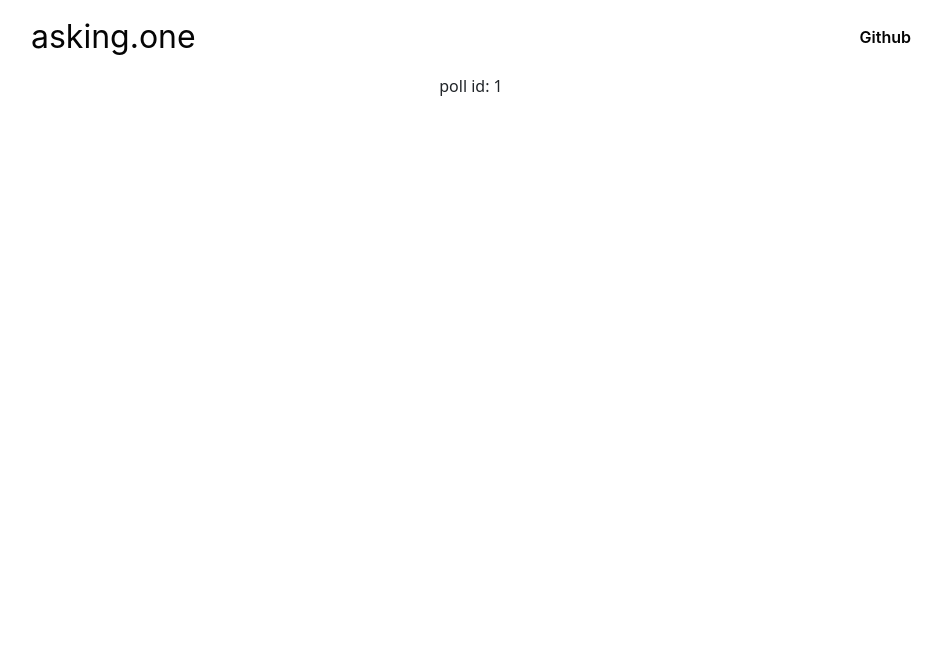
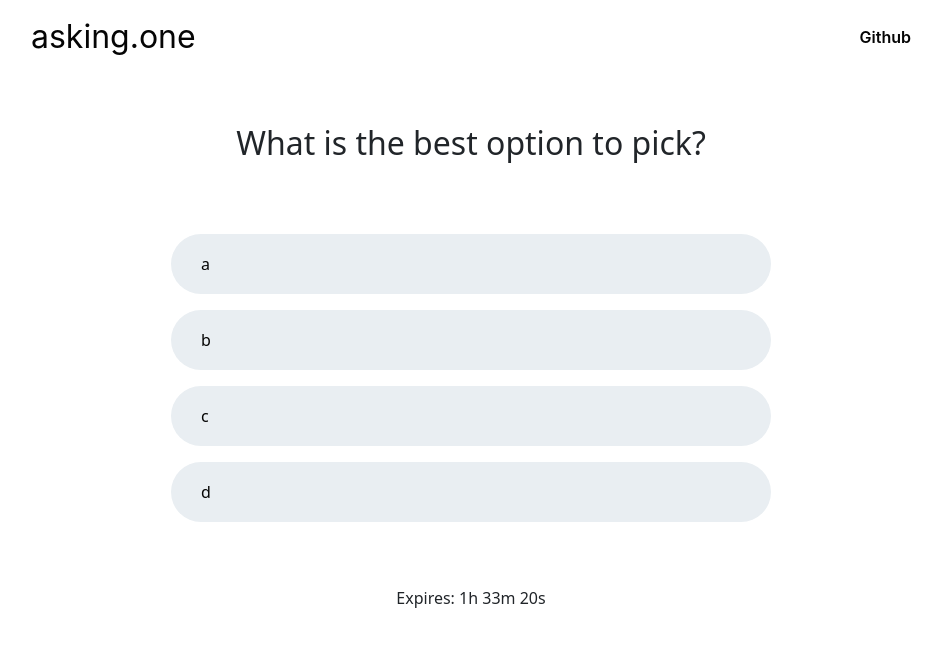
Before and after one commit to jdleo/asking, a React (Create React App) app in the folder client/: page /1 in a window 1280 px wide. Shown: the top 646 px of the page, without its empty margins (169-1111 px from the left). Built offline with nearby package versions, Linux system fonts and the light colour scheme.

Commit message:
styling for poll w/ mock data

```diff
--- a/client/src/index.css
+++ b/client/src/index.css
@@ -69,3 +69,47 @@
   margin-top: 14px;
   margin-bottom: 8px;
 }
+
+.poll-container {
+  margin-top: 50px;
+}
+
+.poll-option {
+  background-color: #e9eef2;
+  border-radius: 60px;
+  height: 60px;
+  width: min(600px, 90%);
+  display: block;
+  margin: auto;
+  margin-top: 16px;
+  margin-bottom: 16px;
+  position: relative;
+  cursor: pointer;
+}
+
+.poll-option-title {
+  position: absolute;
+  left: 30px;
+  top: 18px;
+}
+
+.poll-option-result {
+  position: absolute;
+  right: 30px;
+  top: 18px;
+  font-weight: 600;
+}
+
+.winner-fill {
+  background-color: #0e0d11;
+  height: 100%;
+  float: left;
+  border-radius: 60px;
+}
+
+.loser-fill {
+  background-color: #d3d7dd;
+  height: 100%;
+  float: left;
+  border-radius: 60px;
+}
--- a/client/src/pages/Poll.js
+++ b/client/src/pages/Poll.js
@@ -1,10 +1,118 @@
-import React from 'react';
+import React, { useState, useEffect } from 'react';
 import { useParams } from 'react-router-dom';
 
 const Poll = () => {
+  // state mgmt
+  const [title, setTitle] = useState('What is the best option to pick?');
+  const [optionIsHovering, setOptionIsHovering] = useState([false, false, false, false]);
+
+  const [options, setOptions] = useState([
+    { title: 'a', votes: 19042043 },
+    { title: 'b', votes: 9304093 },
+    { title: 'c', votes: 3728494 },
+    { title: 'd', votes: 7324897 },
+  ]);
+
+  const [totalVotes, setTotalVotes] = useState(0);
+  const [maxVotes, setMaxVotes] = useState(0);
+  const [userVotedOn, setUserVotedOn] = useState(-1);
+  const [expiration, setExpiration] = useState(Date.now() + 5600000);
+
+  // component did mount
+  useEffect(() => {
+    setTotalVotes(options.reduce((acc, curr) => acc + curr.votes, 0));
+    setMaxVotes(options.reduce((acc, curr) => Math.max(acc, curr.votes), 0));
+  });
+
   // get poll id from route params
   let { id } = useParams();
-  return <div>poll id: {id}</div>;
+
+  // helper method to handle poll option hover
+  const handleOptionHover = (index, hovering) => {
+    let newOptionIsHovering = [...optionIsHovering];
+    newOptionIsHovering[index] = hovering;
+    setOptionIsHovering(newOptionIsHovering);
+  };
+
+  // helper method to handle poll option click
+  const handleOptionClick = index => {
+    // if user has already voted on this poll, do nothing
+    if (userVotedOn !== -1) return;
+
+    // update userVotedOn
+    setUserVotedOn(index);
+  };
+
+  // render expiration countdown
+  const renderExpiration = () => {
+    let now = new Date();
+    let expirationDate = new Date(expiration);
+
+    // calculate hours, minutes, seconds
+    let hours = Math.floor((expirationDate - now) / 3600000);
+    let minutes = Math.floor((expirationDate - now) / 60000) % 60;
+    let seconds = Math.floor((expirationDate - now) / 1000) % 60;
+
+    // return formatted expiration time
+    let formattedTime = `${hours}h ${minutes}m ${seconds}s`;
+    if (hours > 864000) formattedTime = 'Never';
+    if (expirationDate - now < 0) formattedTime = 'Expired';
+
+    return <p>Expires: {formattedTime}</p>;
+  };
+
+  // helper method to render options
+  const renderOptions = () => {
+    return options.map((option, index) => {
+      return (
+        <div
+          key={index}
+          className='poll-option'
+          onMouseEnter={() => handleOptionHover(index, true)}
+          onMouseLeave={() => handleOptionHover(index, false)}
+          onClick={() => handleOptionClick(index)}
+          style={
+            optionIsHovering[index] ? { boxShadow: 'rgba(99, 99, 99, 0.2) 0px 2px 8px 0px' } : {}
+          }
+        >
+          <span
+            className='poll-option-title'
+            style={{
+              color: userVotedOn > -1 && option.votes === maxVotes ? '#fff' : '#050505',
+              fontWeight: userVotedOn > -1 && option.votes === maxVotes ? 'bold' : 'normal',
+            }}
+          >
+            {option.title}
+          </span>
+          {/** only render result/fill if user did vote already */}
+          {userVotedOn > -1 && (
+            <>
+              <span className='poll-option-result'>{option.votes.toLocaleString()}</span>
+              {/** render fill and width based on win/loss */}
+              <div
+                className={option.votes === maxVotes ? 'winner-fill' : 'loser-fill'}
+                style={{
+                  width: `${(option.votes / totalVotes) * 100}%`,
+                }}
+              />
+            </>
+          )}
+        </div>
+      );
+    });
+  };
+
+  return (
+    <div className='home-container'>
+      <h2 className='poll-header'>{title}</h2>
+      <br />
+      <br />
+      {renderOptions()}
+      <br />
+      <br />
+      {renderExpiration()}
+    </div>
+  );
 };
 
 export default Poll;
```
